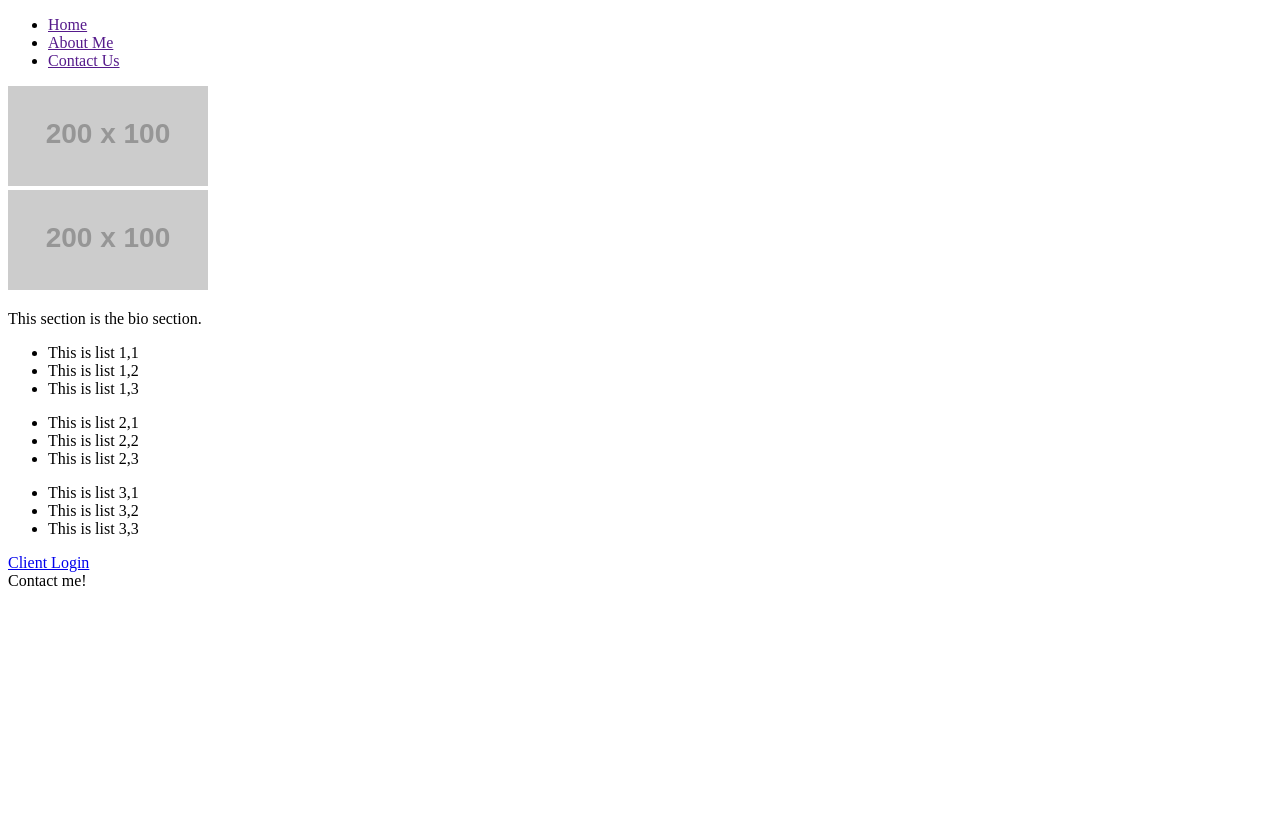
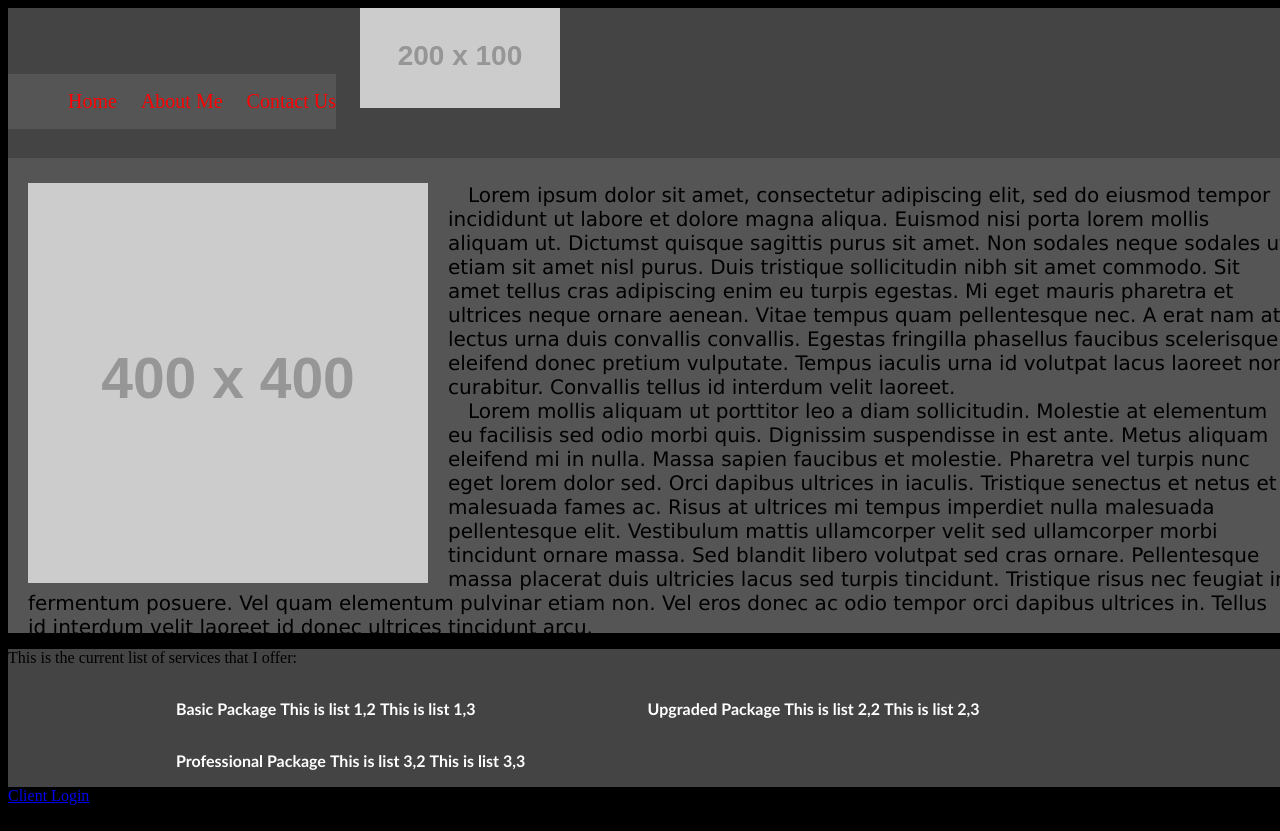
Before and after one commit to Zaffierce/sample-html, a plain HTML site: page index.html in a window 1280 px wide. Before the commit the page ends 800 px from the top, so only its background shows below. Drawn offline with Linux system fonts and the light colour scheme; placeholder pictures from the web are drawn by us.

Commit message:
Added style.css

```diff
--- a/index.html
+++ b/index.html
@@ -2,6 +2,7 @@
 <html>
     <head>
         <title>New Group Website</title>
+        <link rel="stylesheet" href="style.css">
     </head>
     <body>
         <header>
@@ -12,26 +13,29 @@
                     <li><a href=""#>Contact Us</a></li>
                 </ul>
             </nav>
-            <img src="https://placehold.it/200x100">
+            <img id="logo" src="https://placehold.it/200x100">
         </header>
         <main>
-            <section>
-                <img src="https://placehold.it/200x100">
-                <p>This section is the bio section.</p>
+            <section id="bio">
+                <img src="https://placehold.it/400x400">
+                <p>Lorem ipsum dolor sit amet, consectetur adipiscing elit, sed do eiusmod tempor incididunt ut labore et dolore magna aliqua. Euismod nisi porta lorem mollis aliquam ut. Dictumst quisque sagittis purus sit amet. Non sodales neque sodales ut etiam sit amet nisl purus. Duis tristique sollicitudin nibh sit amet commodo. Sit amet tellus cras adipiscing enim eu turpis egestas. Mi eget mauris pharetra et ultrices neque ornare aenean. Vitae tempus quam pellentesque nec. A erat nam at lectus urna duis convallis convallis. Egestas fringilla phasellus faucibus scelerisque eleifend donec pretium vulputate. Tempus iaculis urna id volutpat lacus laoreet non curabitur. Convallis tellus id interdum velit laoreet.</p>
+                <br >
+                <p>Lorem mollis aliquam ut porttitor leo a diam sollicitudin. Molestie at elementum eu facilisis sed odio morbi quis. Dignissim suspendisse in est ante. Metus aliquam eleifend mi in nulla. Massa sapien faucibus et molestie. Pharetra vel turpis nunc eget lorem dolor sed. Orci dapibus ultrices in iaculis. Tristique senectus et netus et malesuada fames ac. Risus at ultrices mi tempus imperdiet nulla malesuada pellentesque elit. Vestibulum mattis ullamcorper velit sed ullamcorper morbi tincidunt ornare massa. Sed blandit libero volutpat sed cras ornare. Pellentesque massa placerat duis ultricies lacus sed turpis tincidunt. Tristique risus nec feugiat in fermentum posuere. Vel quam elementum pulvinar etiam non. Vel eros donec ac odio tempor orci dapibus ultrices in. Tellus id interdum velit laoreet id donec ultrices tincidunt arcu.</p>
             </section>
-            <section>
+            <section id="services">
+                <p>This is the current list of services that I offer:</p>
                 <ul>
-                    <li>This is list 1,1</li>
+                    <li>Basic Package</li>
                     <li>This is list 1,2</li>
                     <li>This is list 1,3</li>
                 </ul>
                 <ul>
-                    <li>This is list 2,1</li>
+                    <li>Upgraded Package</li>
                     <li>This is list 2,2</li>
                     <li>This is list 2,3</li>
                 </ul>
                 <ul>
-                    <li>This is list 3,1</li>
+                    <li>Professional Package</li>
                     <li>This is list 3,2</li>
                     <li>This is list 3,3</li>
                 </ul>
@@ -41,7 +45,7 @@
             </section>
         </main>
         <footer>
-                Contact me!
-            </footer>
+            Contact me!
+        </footer>
     </body>
 </html>
--- /dev/null
+++ b/style.css
@@ -0,0 +1,72 @@
+header {
+    height: 150px;
+    background-color: #444;
+}
+
+body {
+    height: 100%;
+    width: 100%;
+    background-color: black;
+}
+
+nav {
+    background-color: #555;
+    text-align: center;
+    display: inline-block;
+    margin-top: 10px;
+}
+
+nav li {
+    display: inline;
+    margin-left: 20px;
+    font-size: 20px;
+}
+nav li a {
+    text-decoration: none;
+    color: red;
+}
+
+#logo {
+    margin-left: 20px;
+    display: inline;
+}
+
+main {
+}
+
+#bio {
+    background-color: #555;
+    font-family: Verdana, Geneva, Tahoma, sans-serif;
+    padding-top: 25px;
+    padding-left: 20px;
+    font-size: 20px;
+    height: 450px;
+}
+
+#bio p {
+    clear: left;
+    display: inline;
+    padding-left: 20px;
+}
+
+#bio img {
+    float: left;
+    padding-right: 20px;
+}
+#services {
+    background-color: #444;
+}
+#services li {
+    font-weight: bold;
+    font-family: 'Trebuchet MS', 'Lucida Sans Unicode', 'Lucida Grande', 'Lucida Sans', Arial, sans-serif;
+    color: #ffffff;
+    display: inline;
+}
+#services ul {
+    margin-left: 10%;
+    display: inline-block;
+}
+
+footer {
+    clear: left;
+}
```
